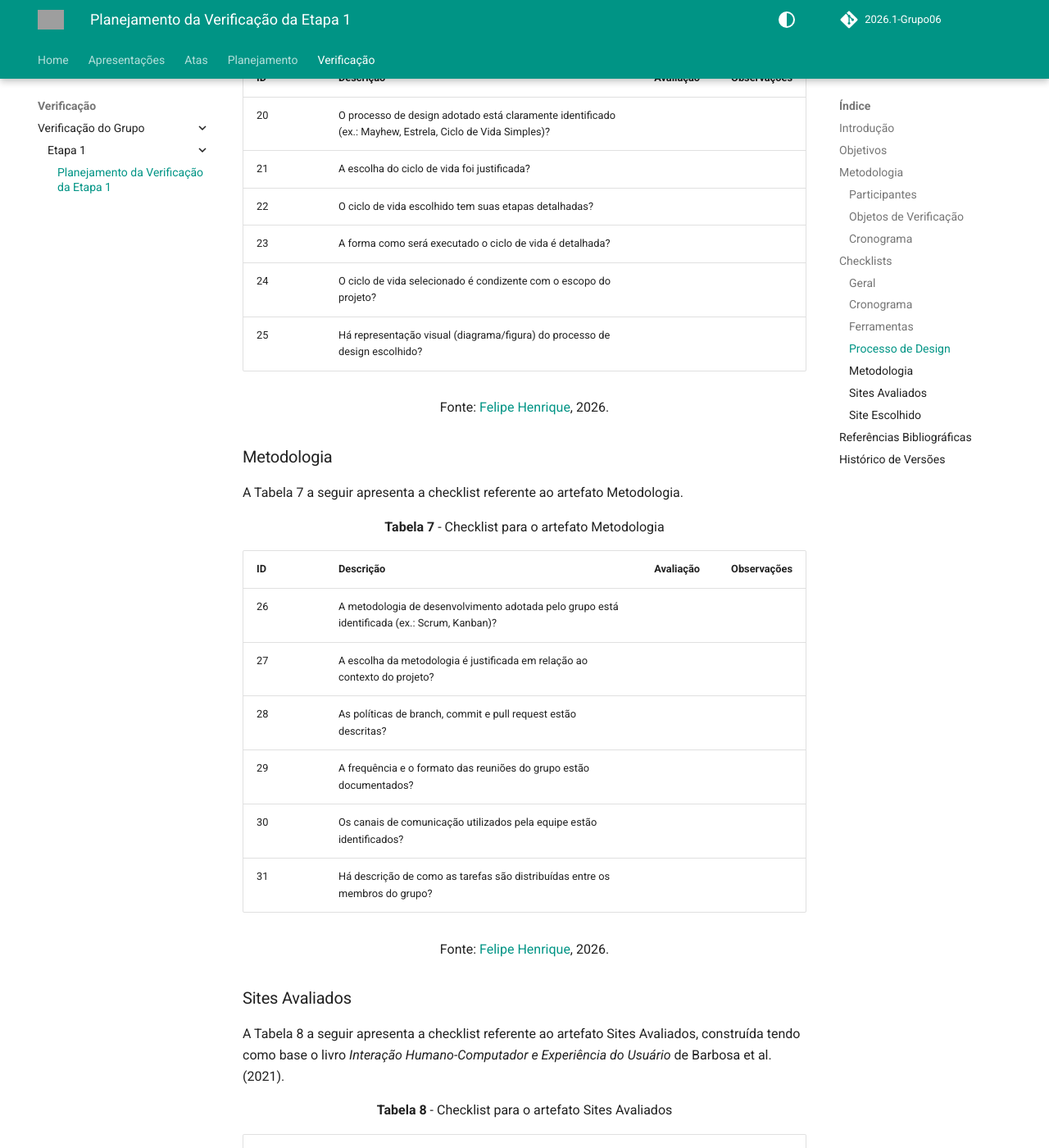
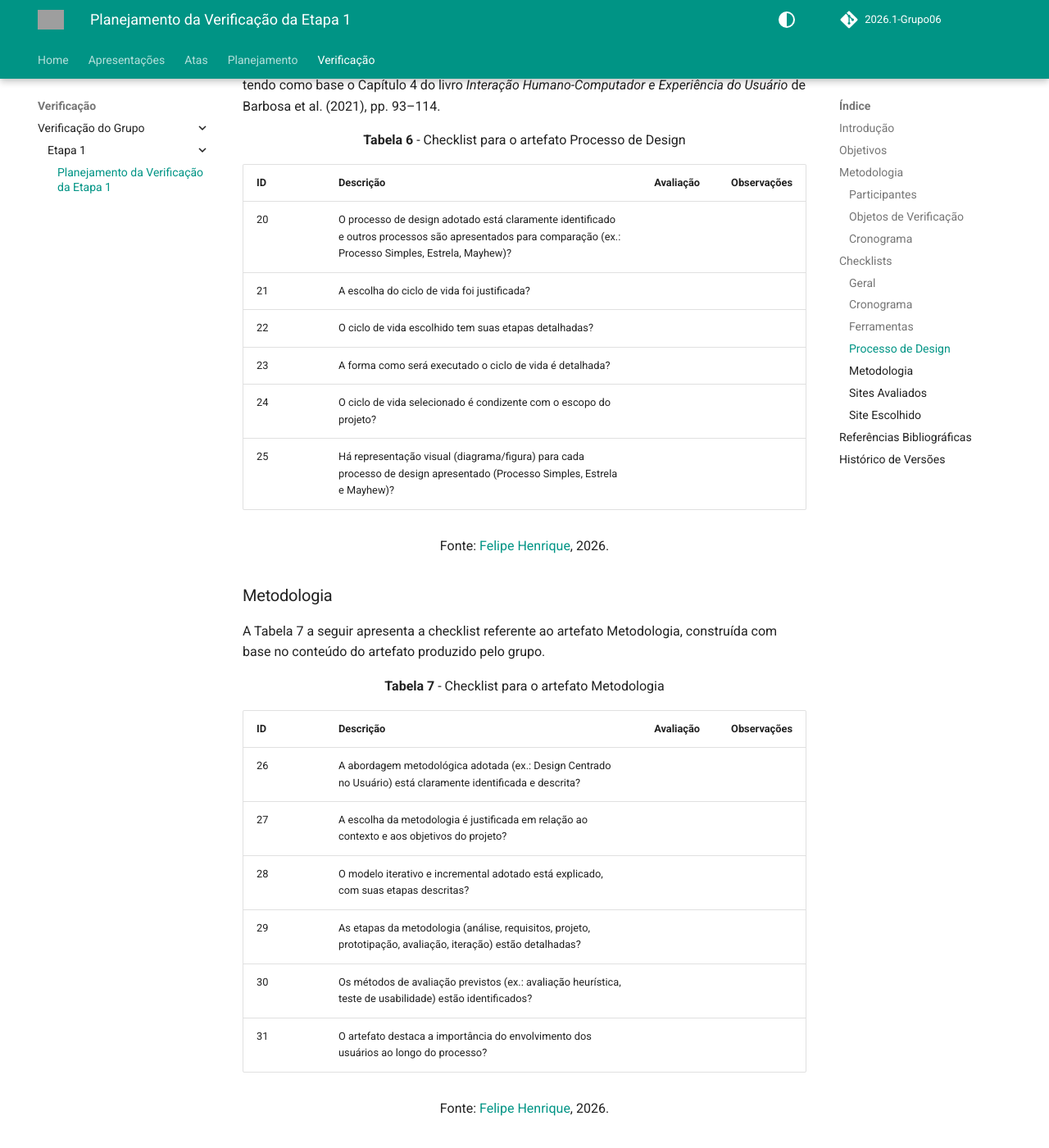
Before and after one commit to Interacao-Humano-Computador/2026.1-Grupo06, an MkDocs documentation site: the page built from docs/verificacao/grupo/etapa1/planejamento-verificacao-etapa1-grupo.md, in a window 1280 px wide and 1400 px high, scrolled down 5132 px. Shown: the whole window at 82% size. Built offline with MkDocs 1.6.1 and Material for MkDocs 9.7.7, drawn with Linux system fonts in a browser that asks for light colours; comment, search, counter and statistics services are not loaded; some of the changed text lies outside the part shown; grey boxes are pictures that could not be loaded.

Commit message:
Update planejamento-verificacao-etapa1-grupo.md

```diff
--- a/docs/verificacao/grupo/etapa1/planejamento-verificacao-etapa1-grupo.md
+++ b/docs/verificacao/grupo/etapa1/planejamento-verificacao-etapa1-grupo.md
@@ -10,7 +10,7 @@
 
 ## Metodologia
 
-A metodologia escolhida para esta verificação é.
+A metodologia escolhida para esta verificação é a inspeção. Desenvolvida originalmente para códigos de software por Fagan na IBM em 1976, essa técnica consiste em uma revisão formal dos artefatos produzidos a fim de se encontrar defeitos. Essa revisão é realizada através de uma checklist onde se tem uma lista com os defeitos mais comuns que deverão ser identificados, analisados e classificados. Vale ressaltar que a leitura do artefato não deve ser feita pelo autor principal do mesmo.
 
 ### Participantes
 
@@ -20,8 +20,8 @@
 
 <font size="3"><p style="text-align: center"><b>Tabela 1</b> - Participantes da Inspeção</p></font>
 
-| Artefato                    | Autor(es)                                                                                        | Responsável pela Verificação                      |
-| --------------------------- | ------------------------------------------------------------------------------------------------ | ------------------------------------------------- |
+| Artefato                    | Autor(es)                                                                                        | Responsável pela Verificação                                                                                                    |
+| --------------------------- | ------------------------------------------------------------------------------------------------ | ------------------------------------------------------------------------------------------------------------------------------- |
 | Cronograma                  | [Ígor Veras](https://github.com/igorvdaniel) e [Felipe Henrique](https://github.com/fhenrique77) | [Felipe Henrique](https://github.com/fhenrique77), [João Guilherme](https://github.com/JoaoGSantana10) |
 | Ferramentas                 | [Ígor Veras](https://github.com/igorvdaniel)                                                     | [Felipe Henrique](https://github.com/fhenrique77), [João Guilherme](https://github.com/JoaoGSantana10) |
 | Processo de Design          | Matheus                                                                                          | [Felipe Henrique](https://github.com/fhenrique77), [João Guilherme](https://github.com/JoaoGSantana10) |
@@ -54,8 +54,8 @@
 
 <font size="3"><p style="text-align: center"><b>Tabela 2</b> - Cronograma das Atividades</p></font>
 
-| Data       | Descrição                                                      | Responsável                                       |
-| ---------- | -------------------------------------------------------------- | ------------------------------------------------- |
+| Data       | Descrição                                                      | Responsável                                                                                                                     |
+| ---------- | -------------------------------------------------------------- | ------------------------------------------------------------------------------------------------------------------------------- |
 | 09/04/2026 | Verificação do artefato Cronograma.                            | [Felipe Henrique](https://github.com/fhenrique77), [João Guilherme](https://github.com/JoaoGSantana10) |
 | 09/04/2026 | Verificação do artefato Ferramentas.                           | [Felipe Henrique](https://github.com/fhenrique77), [João Guilherme](https://github.com/JoaoGSantana10) |
 | 10/04/2026 | Verificação do artefato Processo de Design.                    | [Felipe Henrique](https://github.com/fhenrique77), [João Guilherme](https://github.com/JoaoGSantana10) |
@@ -132,29 +132,29 @@
 
 | ID | Descrição                                                                                                | Avaliação | Observações |
 | -- | -------------------------------------------------------------------------------------------------------- | :-------: | ----------- |
-| 20 | O processo de design adotado está claramente identificado (ex.: Mayhew, Estrela, Ciclo de Vida Simples)? |           |             |
+| 20 | O processo de design adotado está claramente identificado e outros processos são apresentados para comparação (ex.: Processo Simples, Estrela, Mayhew)? |           |             |
 | 21 | A escolha do ciclo de vida foi justificada?                                                              |           |             |
 | 22 | O ciclo de vida escolhido tem suas etapas detalhadas?                                                    |           |             |
 | 23 | A forma como será executado o ciclo de vida é detalhada?                                                 |           |             |
 | 24 | O ciclo de vida selecionado é condizente com o escopo do projeto?                                        |           |             |
-| 25 | Há representação visual (diagrama/figura) do processo de design escolhido?                               |           |             |
+| 25 | Há representação visual (diagrama/figura) para cada processo de design apresentado (Processo Simples, Estrela e Mayhew)? |           |             |
 
 <font size="3"><p style="text-align: center">Fonte: <a href="https://github.com/fhenrique77">Felipe Henrique</a>, 2026.</p></font>
 
 ### Metodologia
 
-A Tabela 7 a seguir apresenta a checklist referente ao artefato Metodologia.
+A Tabela 7 a seguir apresenta a checklist referente ao artefato Metodologia, construída com base no conteúdo do artefato produzido pelo grupo.
 
 <font size="3"><p style="text-align: center"><b>Tabela 7</b> - Checklist para o artefato Metodologia</p></font>
 
-| ID | Descrição                                                                                   | Avaliação | Observações |
-| -- | ------------------------------------------------------------------------------------------- | :-------: | ----------- |
-| 26 | A metodologia de desenvolvimento adotada pelo grupo está identificada (ex.: Scrum, Kanban)? |           |             |
-| 27 | A escolha da metodologia é justificada em relação ao contexto do projeto?                   |           |             |
-| 28 | As políticas de branch, commit e pull request estão descritas?                              |           |             |
-| 29 | A frequência e o formato das reuniões do grupo estão documentados?                          |           |             |
-| 30 | Os canais de comunicação utilizados pela equipe estão identificados?                        |           |             |
-| 31 | Há descrição de como as tarefas são distribuídas entre os membros do grupo?                 |           |             |
+| ID | Descrição                                                                                                    | Avaliação | Observações |
+| -- | ------------------------------------------------------------------------------------------------------------ | :-------: | ----------- |
+| 26 | A abordagem metodológica adotada (ex.: Design Centrado no Usuário) está claramente identificada e descrita?  |           |             |
+| 27 | A escolha da metodologia é justificada em relação ao contexto e aos objetivos do projeto?                    |           |             |
+| 28 | O modelo iterativo e incremental adotado está explicado, com suas etapas descritas?                          |           |             |
+| 29 | As etapas da metodologia (análise, requisitos, projeto, prototipação, avaliação, iteração) estão detalhadas? |           |             |
+| 30 | Os métodos de avaliação previstos (ex.: avaliação heurística, teste de usabilidade) estão identificados?     |           |             |
+| 31 | O artefato destaca a importância do envolvimento dos usuários ao longo do processo?                          |           |             |
 
 <font size="3"><p style="text-align: center">Fonte: <a href="https://github.com/fhenrique77">Felipe Henrique</a>, 2026.</p></font>
 
@@ -200,7 +200,7 @@
 
 ## Histórico de Versões
 
-| Versão | Data       | Descrição            | Autor(es)                                         | Revisor(es) |
-| ------ | ---------- | -------------------- | ------------------------------------------------- | ----------- |
-| `1.0`  | 09/04/2026 | Criação da página    | [Ígor Veras](https://github.com/igorvdaniel)      |             |
-| `1.1`  | 10/04/2026 | Lista de verificação | [Felipe Henrique](https://github.com/fhenrique77) |             |
+| Versão | Data       | Descrição                          | Autor(es)                                         | Revisor(es) |
+| ------ | ---------- | ---------------------------------- | ------------------------------------------------- | ----------- |
+| `1.0`  | 09/04/2026 | Criação da página                  | [Ígor Veras](https://github.com/igorvdaniel)      |             |
+| `1.1`  | 10/04/2026 | Lista de verificação               | [Felipe Henrique](https://github.com/fhenrique77) |             |
```
